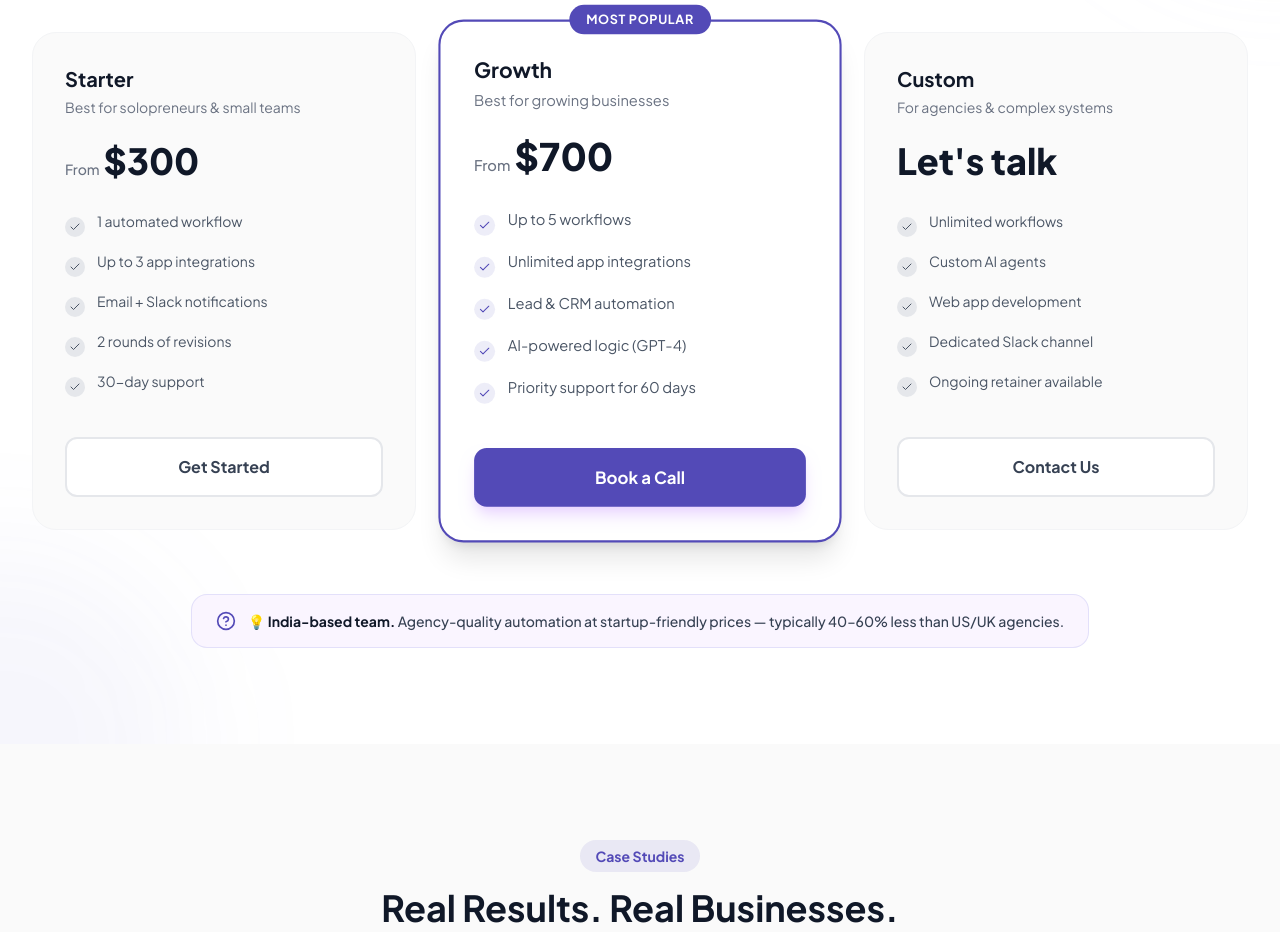
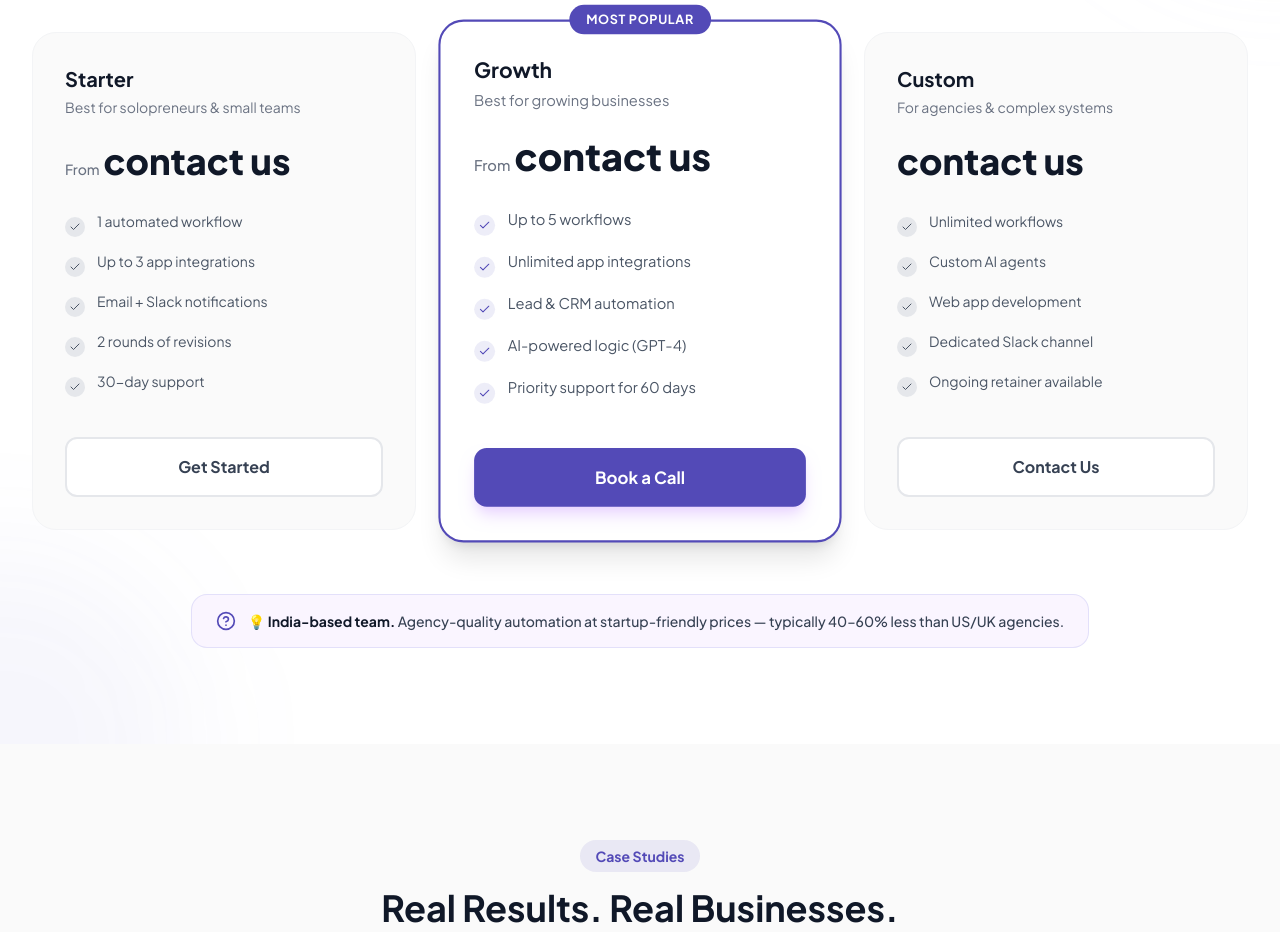
Before and after one commit to rkotesh/rolla-ai, a Next.js app: page / in a window 1280 px wide. Shown: the part 2660-3592 px from the top of the page. Built offline with nearby package versions, Linux system fonts and the light colour scheme.

Commit message:
update pricing

```diff
--- a/src/components/Pricing.tsx
+++ b/src/components/Pricing.tsx
@@ -7,7 +7,7 @@ import Link from "next/link";
 const plans = [
   {
     name: "Starter",
-    price: "$300",
+    price: "contact us",
     priceSuffix: "From",
     subtitle: "Best for solopreneurs & small teams",
     features: [
@@ -23,7 +23,7 @@ const plans = [
   },
   {
     name: "Growth",
-    price: "$700",
+    price: "contact us",
     priceSuffix: "From",
     subtitle: "Best for growing businesses",
     features: [
@@ -39,7 +39,7 @@ const plans = [
   },
   {
     name: "Custom",
-    price: "Let's talk",
+    price: "contact us",
     priceSuffix: "",
     subtitle: "For agencies & complex systems",
     features: [
```
